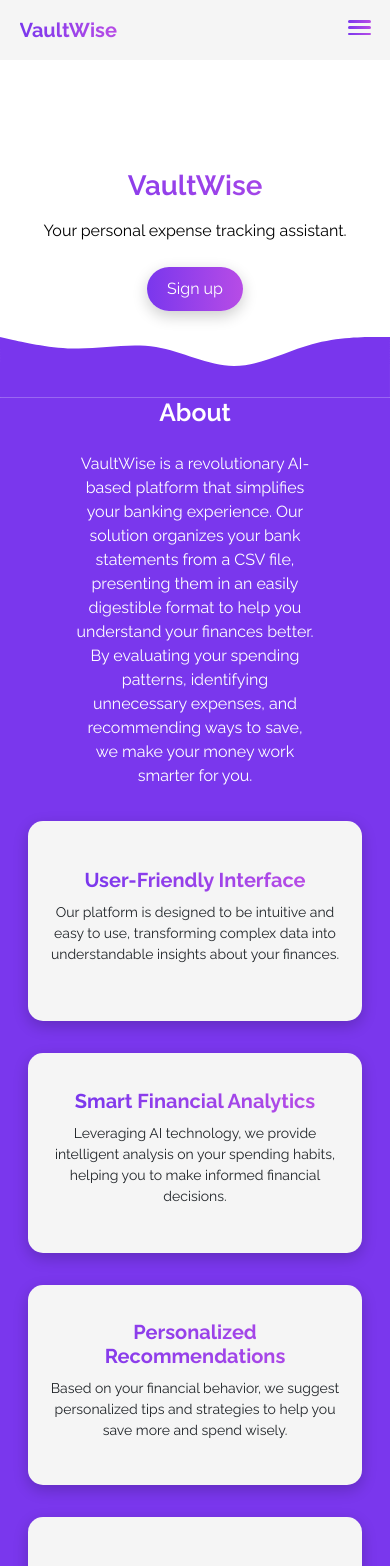
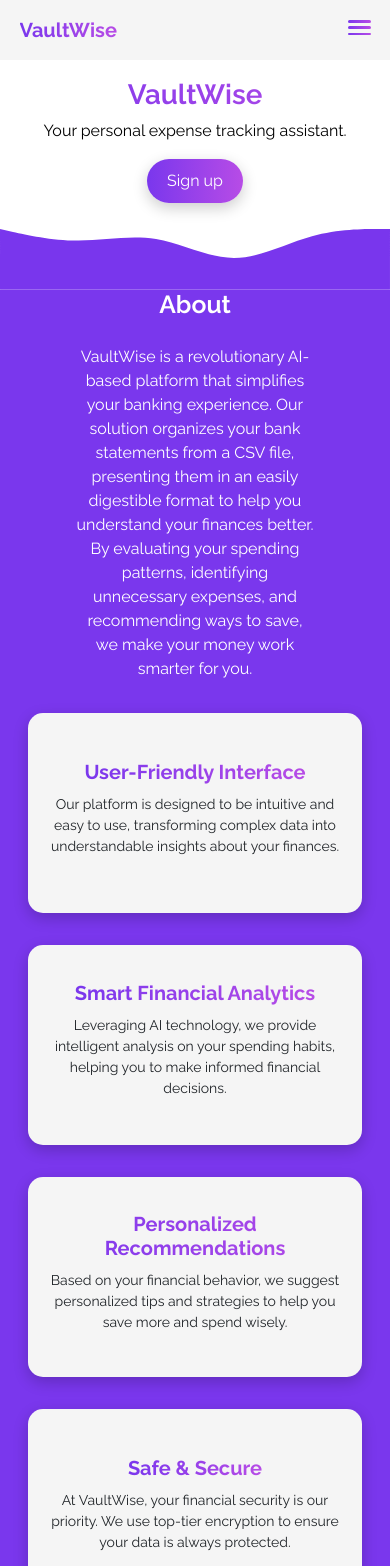
Before and after one commit to MaliceKy/VaultWise-Expense-AI-project, a React (Create React App) app: page / in a window 390 px wide. Shown: the top 1566 px of the page. Built offline with nearby package versions, Linux system fonts and the light colour scheme.

Commit message:
changed landscape on iphone, and padding issues.

```diff
--- a/public/index.html
+++ b/public/index.html
@@ -3,8 +3,8 @@
   <head>
     <meta charset="utf-8" />
     <link rel="icon" href="%PUBLIC_URL%/favicon.ico" />
-    <meta name="viewport" content="width=device-width, initial-scale=1" />
-    <meta name="theme-color" content="#000000" />
+    <meta name="viewport" content="width=device-width, initial-scale=1, viewport-fit=cover">
+    <meta name="theme-color" content="#f5f5f5" />
     <meta
       name="VaultWise"
       content="VaultWise, Webpage made to help with finaces"
--- a/src/index.css
+++ b/src/index.css
@@ -6,6 +6,7 @@ body {
   -webkit-font-smoothing: antialiased;
   -moz-osx-font-smoothing: grayscale;
   background-color: #ffffff;
+  overscroll-behavior-y: none;
 }
 
 code {
--- a/src/pages/HomePage.js
+++ b/src/pages/HomePage.js
@@ -1,5 +1,6 @@
 // HomePage.js
 import React from 'react';
+import { Link } from 'react-router-dom';
 import '../styles/Home-Homepage.css';
 import '../styles/About-Homepage.css'
 import '../styles/GettingStarted-Homepage.css'
@@ -8,13 +9,12 @@ import '../styles/Contact-Homepage.css'
 function HomePage() {
   return (
     <div className="home-container">
-
       <div className="Home" id="Home">
         <div className="Home-Content">
           <div className="Home-Info">
             <h1 className="Title">VaultWise</h1>
             <p className="Desc">Your personal expense tracking assistant.</p>
-            <a className="Sign-in" href="/Sign-up">Sign up</a>
+            <Link className="Sign-in" to="/Sign-up">Sign up</Link>
           </div>
           <div className="wave-container">
               <svg xmlns="http://www.w3.org/2000/svg" viewBox="0 0 1440 320"><path fill="#7936ed" fillOpacity="1" d="M0,96L48,106.7C96,117,192,139,288,138.7C384,139,480,117,576,133.3C672,149,768,203,864,202.7C960,203,1056,149,1152,122.7C1248,96,1344,96,1392,96L1440,96L1440,320L1392,320C1344,320,1248,320,1152,320C1056,320,960,320,864,320C768,320,672,320,576,320C480,320,384,320,288,320C192,320,96,320,48,320L0,320Z"></path></svg>
--- a/src/styles/About-Homepage.css
+++ b/src/styles/About-Homepage.css
@@ -27,10 +27,6 @@
   padding-bottom: 2vh;
   max-width: 1200px;
   margin: 0 auto;
-}
-
-.card-deck{
-  padding-bottom: 3vh;
 }
 
 .card1, .card2, .card3, .card4 {
--- a/src/styles/GettingStarted-Homepage.css
+++ b/src/styles/GettingStarted-Homepage.css
@@ -5,7 +5,6 @@
 
 
 .Getting-Started{
-    padding-bottom: 5vh;
 }
 
 .GettingStarted-Title{
--- a/src/styles/Home-Homepage.css
+++ b/src/styles/Home-Homepage.css
@@ -3,7 +3,6 @@
     font-family: 'Raleway';
     src: url('../assets/Raleway-VariableFont_wght.ttf') format('truetype');
 }
-
 /* Home Section */
 .Home{
     background-color: #ffffff;
@@ -11,7 +10,7 @@
 
 /* All Home Content */
 .Home-Content{
-    padding-top: 20vh;
+    padding-top: 20vw;
 }
 
 /* Home welcoming (Title, Description, Sign in button) */
@@ -30,7 +29,6 @@
 
 /* Home Description */
 .Desc{
-    padding: 1vh;
     color: rgb(0, 0, 0);
 }
 
```
